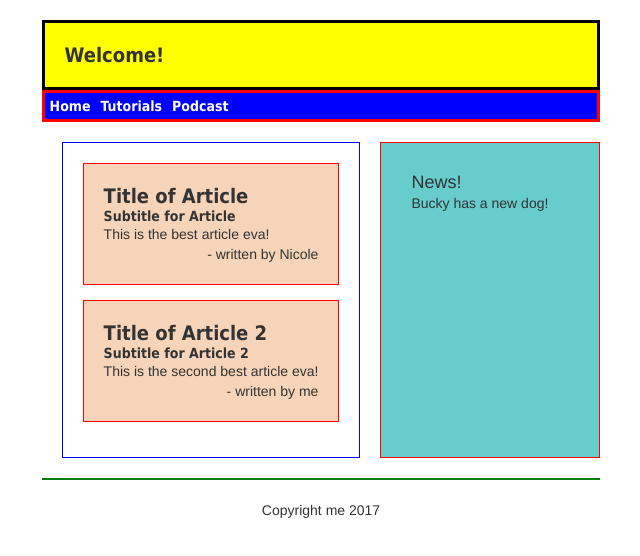
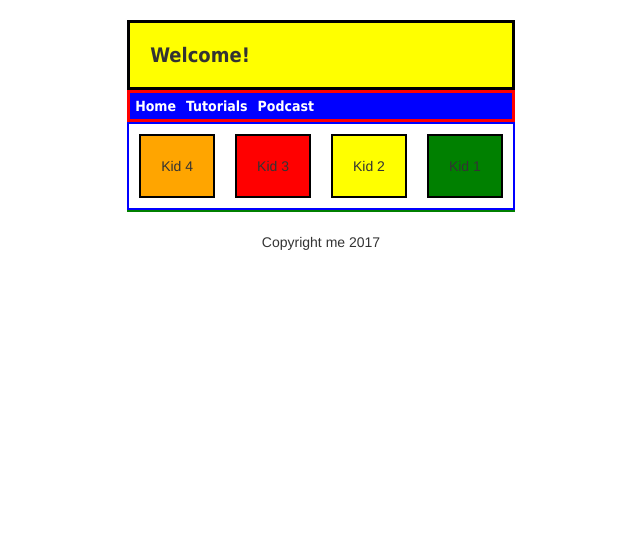
Before and after one commit to nebeinstein/html-tutorial, an Angular app: page / in a window 1280 px wide. Shown: the top 556 px of the page, without its empty margins (319-959 px from the left). Built offline with nearby package versions, Linux system fonts and the light colour scheme.

Commit message:
up to date with the end of tutorial 17

```diff
--- a/src/app/app.component.html
+++ b/src/app/app.component.html
@@ -1,7 +1,8 @@
 <div id="big_wrapper">
 	<div id="medium_wrapper">
 		<app-header></app-header>
-		<app-home></app-home>
+		<!-- <app-home></app-home> -->
+		<app-new-home></app-new-home>
 		<app-footer></app-footer>
 	</div>
 </div>
--- a/src/app/app.module.ts
+++ b/src/app/app.module.ts
@@ -7,13 +7,15 @@ import { AppComponent } from './app.component';
 import { HomeComponent } from './home/home.component';
 import { HeaderComponent } from './header/header.component';
 import { FooterComponent } from './footer/footer.component';
+import { NewHomeComponent } from './new-home/new-home.component';
 
 @NgModule({
   declarations: [
     AppComponent,
     HomeComponent,
     HeaderComponent,
-    FooterComponent
+    FooterComponent,
+    NewHomeComponent
   ],
   imports: [
     BrowserModule,
--- /dev/null
+++ b/src/app/new-home/new-home.component.css
@@ -0,0 +1,29 @@
+/* This is to show how to change the box order from what the html suggested. */
+#parent {
+	border: 2px solid blue;
+	display: -webkit-box;
+	-webkit-box-orient: horizontal;
+	-webkit-box-direction: reverse;
+}
+
+#parent div {
+	border: 2px solid black;
+	padding: 20px;
+	margin: 10px;
+}
+
+#kid1 {
+	background: green;
+}
+
+#kid2 {
+	background: yellow;
+}
+
+#kid3 {
+	background: red;
+}
+
+#kid4 {
+	background: orange;
+}
--- /dev/null
+++ b/src/app/new-home/new-home.component.html
@@ -0,0 +1,14 @@
+<section id="parent">
+	<div id="kid1">
+		Kid 1
+	</div>
+	<div id="kid2">
+		Kid 2
+	</div>
+	<div id="kid3">
+		Kid 3
+	</div>
+	<div id="kid4">
+		Kid 4
+	</div>
+</section>
--- /dev/null
+++ b/src/app/new-home/new-home.component.ts
@@ -0,0 +1,15 @@
+import { Component, OnInit } from '@angular/core';
+
+@Component({
+  selector: 'app-new-home',
+  templateUrl: './new-home.component.html',
+  styleUrls: ['./new-home.component.css']
+})
+export class NewHomeComponent implements OnInit {
+
+  constructor() { }
+
+  ngOnInit() {
+  }
+
+}
```
